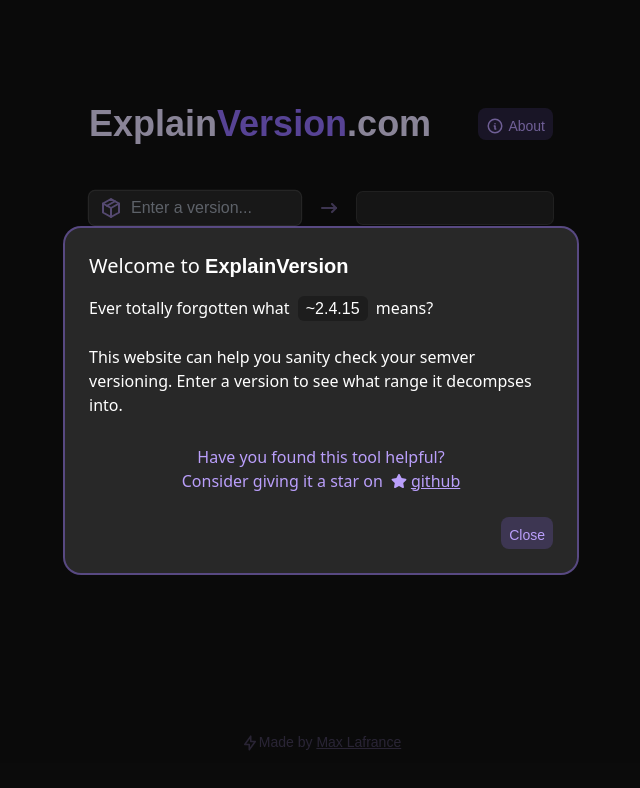
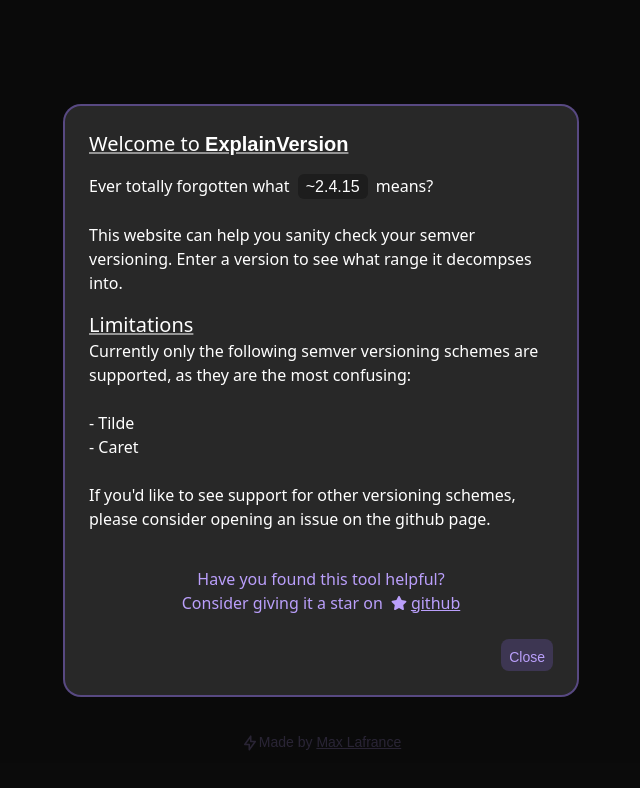
Before and after one commit to mdLafrance/explainversion, a Next.js app: page / in a window 1280 px wide. Both pictures are taken after a click on the button "About". Shown: the top 788 px of the page, without its empty margins (319-959 px from the left). Built offline with nearby package versions, Linux system fonts and the light colour scheme; a web font is replaced by a local one.

Commit message:
Updates to modal

```diff
--- a/src/components/Title.tsx
+++ b/src/components/Title.tsx
@@ -5,7 +5,7 @@
 function AboutModal() {
     return <dialog id="about-modal" className="modal">
         <div className="modal-box bg-surface-200 text-white ring-2 ring-primary-500/50">
-            <h3 className="text-xl">
+            <h3 className="text-xl underline decoration-white/50">
                 Welcome to <strong className="font-aldrich">ExplainVersion</strong>
             </h3>
             <p className="py-4">
@@ -14,7 +14,23 @@
                 <br />
                 This website can help you sanity check your semver versioning. Enter a version to see what range it decompses into.
             </p>
-            <p className="flex flex-col items-center pt-3 text-primary-600 transition-all duration-200">
+            <h3 className="text-xl underline decoration-white/50">
+                Limitations
+            </h3>
+            <p>
+                Currently only the following semver versioning schemes are supported, as they are the most confusing:
+            </p>
+            <br />
+            <ul>
+                <li>- Tilde</li>
+                <li>- Caret</li>
+            </ul>
+
+            <br />
+            <p>
+                If you'd like to see support for other versioning schemes, please consider opening an issue on the github page.
+            </p>
+            <p className="flex flex-col items-center pt-3 text-primary-600 transition-all duration-200 mt-6">
                 Have you found this tool helpful?
                 <br />
                 <span className="flex gap-1 items-center">
```
